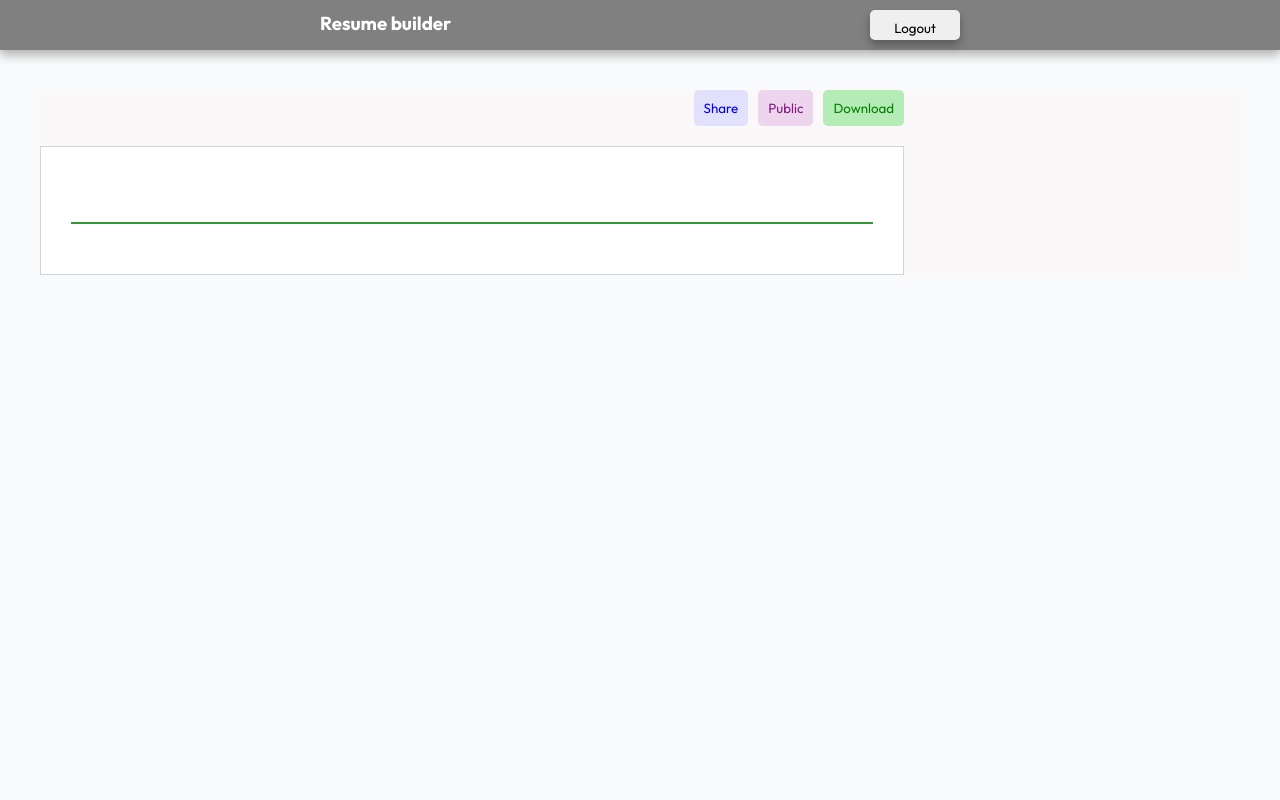
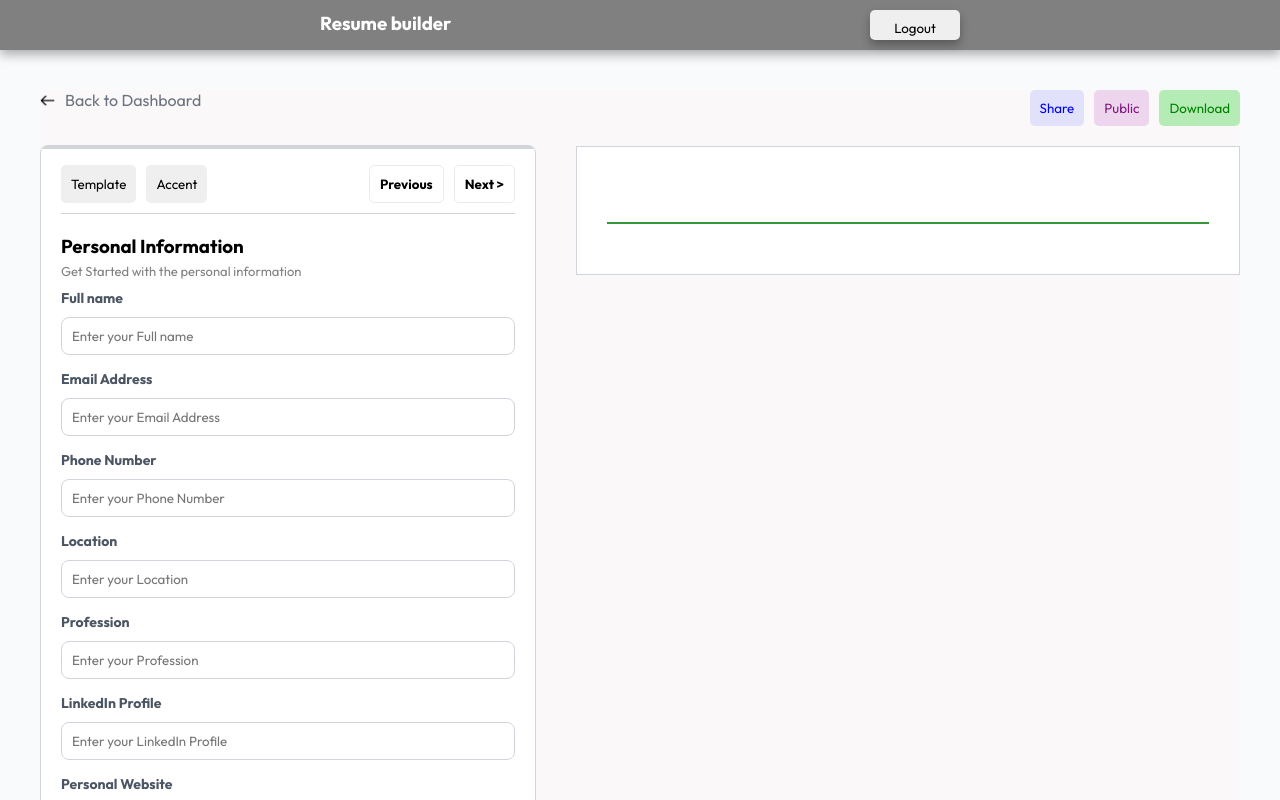
Before and after one commit to Kiran9991/Resume-builder, a React (Vite) app: page /resume/1 in a window 1280 px wide. Shown: the top 800 px of the page. Built offline with nearby package versions, Linux system fonts and the light colour scheme.

Commit message:
added add education form functionality

```diff
--- a/src/components/Resume Preview/ResumePreview.module.css
+++ b/src/components/Resume Preview/ResumePreview.module.css
@@ -1,5 +1,5 @@
 .previewcontainer {
-    height: 100%;
+  height: 100%;
   width: 100%;
   max-width: 54rem;
   box-sizing: border-box;
--- a/src/components/Resume form contents/Education/Education.jsx
+++ b/src/components/Resume form contents/Education/Education.jsx
@@ -3,24 +3,29 @@ import FormTitle from "../Form/Form Title/FormTitle";
 import EmptyItems from "../Empty Items/EmptyItems";
 import EducationForm from "./Form/EducationForm";
 import EducationContext from "../../../context/educationStore";
+import { useParams } from "react-router-dom";
 
 export default function Education() {
   const { educationDetails, addEducationForm } = useContext(EducationContext);
+  const { id } = useParams();
 
-  let content = educationDetails.map((item) => (
-    <EducationForm key={item.id} item={item} />
+  const educationDetailsObj = educationDetails.find(item => item.resumeId == id);
+
+  if (!educationDetailsObj && educationDetailsObj.arrOfObj.length == 0) {
+    content = <EmptyItems text1={"education"} text2={"Add Education"} />;
+  }
+
+  let content = educationDetailsObj.arrOfObj.map((item) => (
+    <EducationForm key={item.formId} item={item} />
   ));
 
-  if (educationDetails.length == 0) {
-    content = <EmptyItems text1={"education"} text2={"Add Education"} />;
-  }
 
   return (
     <FormTitle
       title={"Education"}
       description={"Add your education details"}
       text={"Add Education"}
-      fun={addEducationForm}
+      fun={() => addEducationForm(id)}
     >
       {content}
     </FormTitle>
--- a/src/components/Resume form contents/Education/Form/EducationForm.jsx
+++ b/src/components/Resume form contents/Education/Form/EducationForm.jsx
@@ -5,8 +5,7 @@ import FormWithTitle from "../../Form/FormWithTitle";
 import EducationContext from "../../../../context/educationStore";
 
 export default function EducationForm({ item }) {
-  const { updateEducationForm, deleteEducationForm } =
-    useContext(EducationContext);
+  const { addEducationForm } = useContext(EducationContext);
 
   return (
     <FormWithTitle
--- a/src/components/Resume form contents/ResumeForm/ResumeForm.jsx
+++ b/src/components/Resume form contents/ResumeForm/ResumeForm.jsx
@@ -4,12 +4,12 @@ import styles from "./ResumeForm.module.css";
 import Bar from "../../Bar/Bar";
 import FormTitleButton from "../Form/Form Title buttons/FormTitleButton";
 import { back } from "../../../../public/index.jsx";
-import { PersonalDataForm, ProfessionalSummary, ProfessionalExp, Education, Project, Skills } from "../index.jsx";
+import { PersonalDataForm, ProfessionalSummary, ProfessionalExp, Education, Project, Skills } from "../../index.jsx";
 import ResumesContext from "../../../context/ResumeStore";
 
 export default function ResumeForm() {
   const { id } = useParams();
-  const { resumes, count, increamentCount, decrementCount } = useContext(ResumesContext);
+  const { resumes, count, increamentCount, decrementCount, resetCount } = useContext(ResumesContext);
   const resumeData = resumes.filter((item) => item.id == id);
 
   const ResumeContentArr = [
@@ -25,9 +25,14 @@ export default function ResumeForm() {
 
   const percentage = Math.floor((count / 5) * 100);
 
+  const backBtnHandler = () => {
+    window.history.back();
+    resetCount();
+  }
+
   return (
     <div className={styles.resumeFormContainer}>
-      <div className={styles.backBtn} onClick={() => window.history.back()}>
+      <div className={styles.backBtn} onClick={backBtnHandler}>
         <img src={back} height={15} />
         <div>Back to Dashboard</div>
       </div>
--- a/src/components/Resume form contents/ResumeForm/ResumeForm.module.css
+++ b/src/components/Resume form contents/ResumeForm/ResumeForm.module.css
@@ -1,17 +1,24 @@
+.resumeFormContainer {
+  height: 100%;
+  width: 100%;
+  max-width: 31rem;
+  box-sizing: border-box;
+}
+
 .backBtn {
   position: relative;
-  left:0;
   display: flex;
   align-items: center;
   gap: 10px;
   cursor: pointer;
   color: var(--text-gray-color);
-  margin-bottom: 20px;
+  margin-bottom: 35px;
 }
 
 .backBtn:hover {
   color: black;
 }
+
 
 .formSection {
   position: relative;
@@ -33,13 +40,6 @@
     width: 100%;
     max-width: 700px;
   }
-
-  /* .resumeFormContainer {
-    display: flex;
-    flex-direction: column;
-    width: 100%;
-    gap:30px;
-  } */
 }
 
 .saveBth {
--- a/src/components/Resume form contents/index.jsx
+++ /dev/null
@@ -1,6 +0,0 @@
-import { default as PersonalDataForm } from "./Personal Data/PersonalDataForm";
-import { default as ProfessionalSummary } from "./Professional Summary/ProfessionalSummary";
-import { default as ProfessionalExp } from "./Professional Experience/ProfessionalExp";
-import { default as Education } from "./Education/Education";
-import { default as Project } from "./Projects/Project";
-import { default as Skills } from "./Skills/Skills";
--- a/src/context/ResumeStore.jsx
+++ b/src/context/ResumeStore.jsx
@@ -36,6 +36,10 @@ export function ResumesProvider({ children }) {
     setResumes((prev) => [...prev.filter((ele) => ele.id != id)]);
   };
 
+  const resetCount = () => {
+    setCount(0);
+  }
+
   const increamentCount = () => {
     count < limitOfResumeContent && setCount((prev) => prev + 1);
   };
@@ -49,6 +53,7 @@ export function ResumesProvider({ children }) {
     count,
     increamentCount: increamentCount,
     decrementCount: decrementCount,
+    resetCount: resetCount,
     addResume: addResumeHandler,
     deleteResume: deleteResumeHandler
   };
--- a/src/context/educationStore.jsx
+++ b/src/context/educationStore.jsx
@@ -5,29 +5,18 @@ const EducationContext = createContext();
 export default EducationContext;
 
 export function EducationProvider({ children }) {
-  const LsEducation =
-    JSON.parse(localStorage.getItem("educationDetails")) || [];
+  const [ educationDetails, setEducationDetails ] = useState([]);
 
-  const [ educationDetails, setEducationDetails ] = useState(LsEducation);
+  const addEducationFormHandler = (id) => {
+    setEducationDetails(prev => {
+      const exist = prev.find(item => item.resumeId == id);
 
-  useEffect(() => {
-    localStorage.setItem("educationDetails", JSON.stringify(educationDetails));
-  }, [educationDetails]);
+      if(exist) {
+        const newId = exist.arrOfData.length + 1;
+        return [...prev, { ...exist, arrOfData: [...exist.arrOfData, { formId: newId },], },]
+      }
 
-  const addEducationFormHandler = () => {
-    setEducationDetails((prev) => {
-      const newId = prev.length > 0 ? prev[prev.length - 1].id + 1 : 1;
-      return [
-        ...prev,
-        {
-          id: newId,
-          name: "",
-          degree: "",
-          fieldOfStudy: "",
-          dateComplete: "",
-          gpa: "",
-        },
-      ];
+      return [...prev, { resumeId: id, arrOfData: [ { formId: 1 }, ], }, ];
     });
   };
 
--- a/src/pages/ResumeFormPage.jsx
+++ b/src/pages/ResumeFormPage.jsx
@@ -7,6 +7,7 @@ export default function ResumeFormPage() {
   return (
     <div className={styles.resumeContainerWrapper}>
       <div className={styles.resumeFormContainer}>
+        <Resumeform />
         <ResumePreview />
       </div>
     </div>
```
